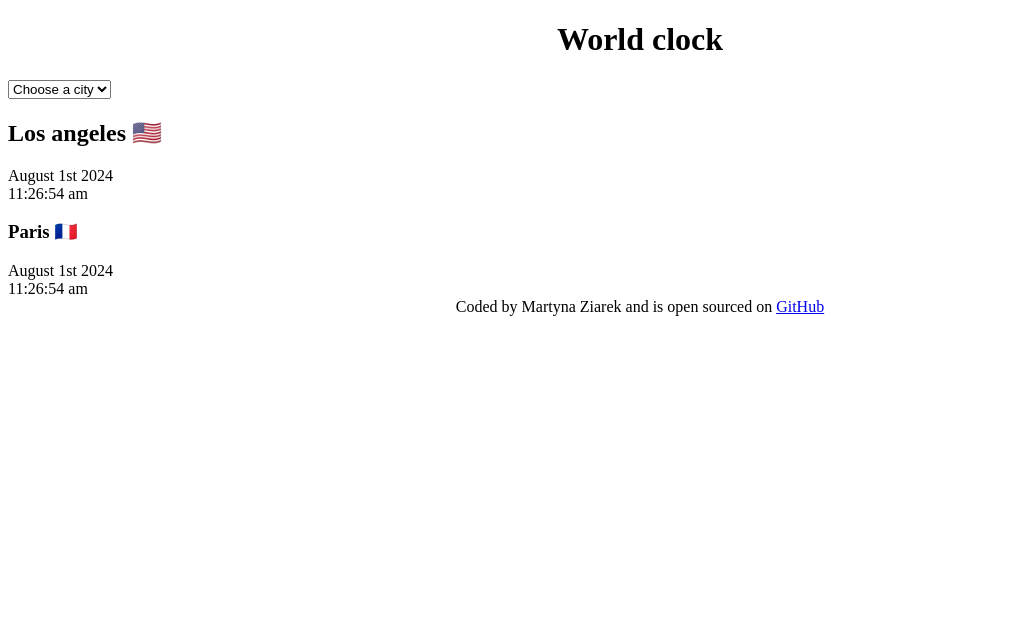
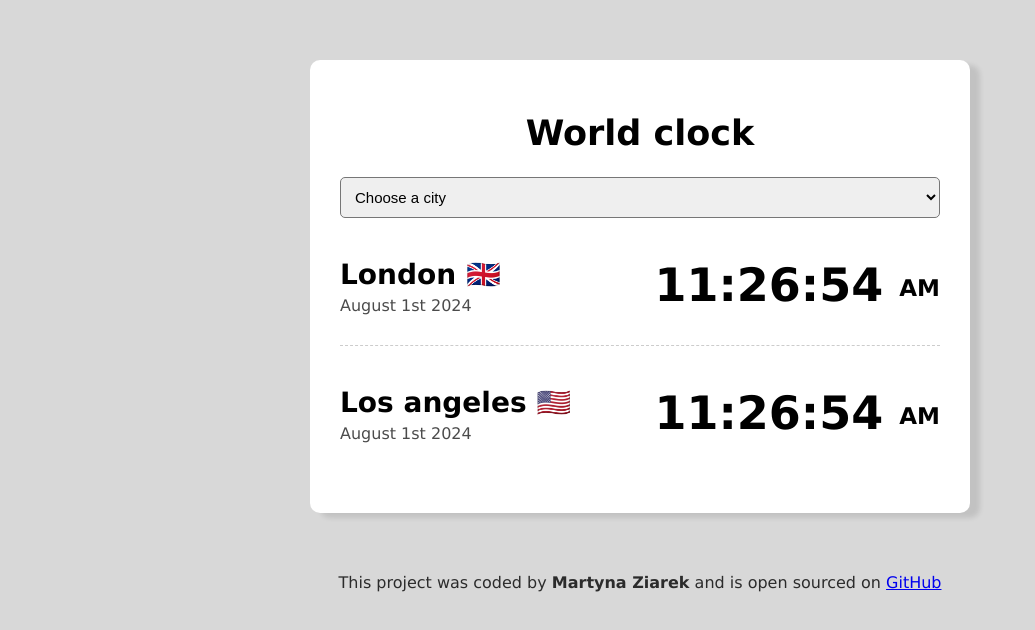
Before and after one commit to nina43/World-clock-project, a plain HTML site: page index.html in a window 1280 px wide. Shown: the whole page, without its empty margins (0-1035 px from the left). Drawn offline with Linux system fonts and the light colour scheme.

Commit message:
styled the project with CSS

```diff
--- a/CSS/style.css
+++ b/CSS/style.css
@@ -1,4 +1,61 @@
-h1,
+body {
+  background: rgb(216, 216, 216);
+  font-family: Verdana, Geneva, Tahoma, sans-serif;
+}
+
+h1 {
+  text-align: center;
+  font-size: 35px;
+  font-family: Verdana, Geneva, Tahoma, sans-serif;
+}
+
+h2 {
+  margin: 0 0 5px;
+  font-size: 28px;
+}
+select {
+  display: block;
+  width: 100%;
+  border-radius: 5px;
+  padding: 10px;
+  font-size: 15px;
+}
+.container {
+  max-width: 600px;
+  margin: 60px auto;
+  background: white;
+  padding: 30px;
+  box-shadow: 10px 5px 5px rgba(0, 0, 0, 0.1);
+  border-radius: 10px;
+}
+.city {
+  display: flex;
+  justify-content: space-between;
+  margin: 10px 0;
+  border-bottom: 1px dashed rgba(0, 0, 0, 0.2);
+  padding: 30px 0;
+}
+
+.city:last-child {
+  border: none;
+}
+
+.time {
+  font-size: 46px;
+  font-weight: bold;
+}
+
+.time small {
+  font-size: 23px;
+  vertical-align: middle;
+}
+
+.date {
+  opacity: 0.7;
+}
+
 footer {
   text-align: center;
+  font-size: 16px;
+  color: rgba(0, 0, 0, 0.8);
 }
--- a/index.html
+++ b/index.html
@@ -20,20 +20,27 @@
       <option value="madrid">Madrid</option>
     </select>
     <div class="city">
-      <h2>Los angeles 🇺🇸</h2>
-      <div class="date">August 1st 2024</div>
-      <div class="time">11:26:54 am</div>
+      <div>
+        <h2>London 🇬🇧</h2>
+        <div class="date">August 1st 2024</div>
+      </div>
+      <div class="time">11:26:54 <small>AM</small>
+      </div>
     </div>
     <div class="city">
-      <h3>Paris 🇫🇷</h3>
-      <div class="date">August 1st 2024</div>
-      <div class="time">11:26:54 am</div>
+      <div>
+        <h2>Los angeles 🇺🇸</h2>
+        <div class="date">August 1st 2024</div>
+      </div>
+      <div class="time">11:26:54 <small>AM</small>
+      </div>
     </div>
+
   </div>
 
   <footer>
-    Coded by Martyna Ziarek and is open sourced on <a href="https://github.com/nina43/World-clock-project"
-      target="_blank">GitHub</a>
+    This project was coded by <strong>Martyna Ziarek</strong> and is open sourced on <a
+      href="https://github.com/nina43/World-clock-project" target="_blank">GitHub</a>
   </footer>
   <script src="JavaScript/script.js"></script>
 </body>
```
